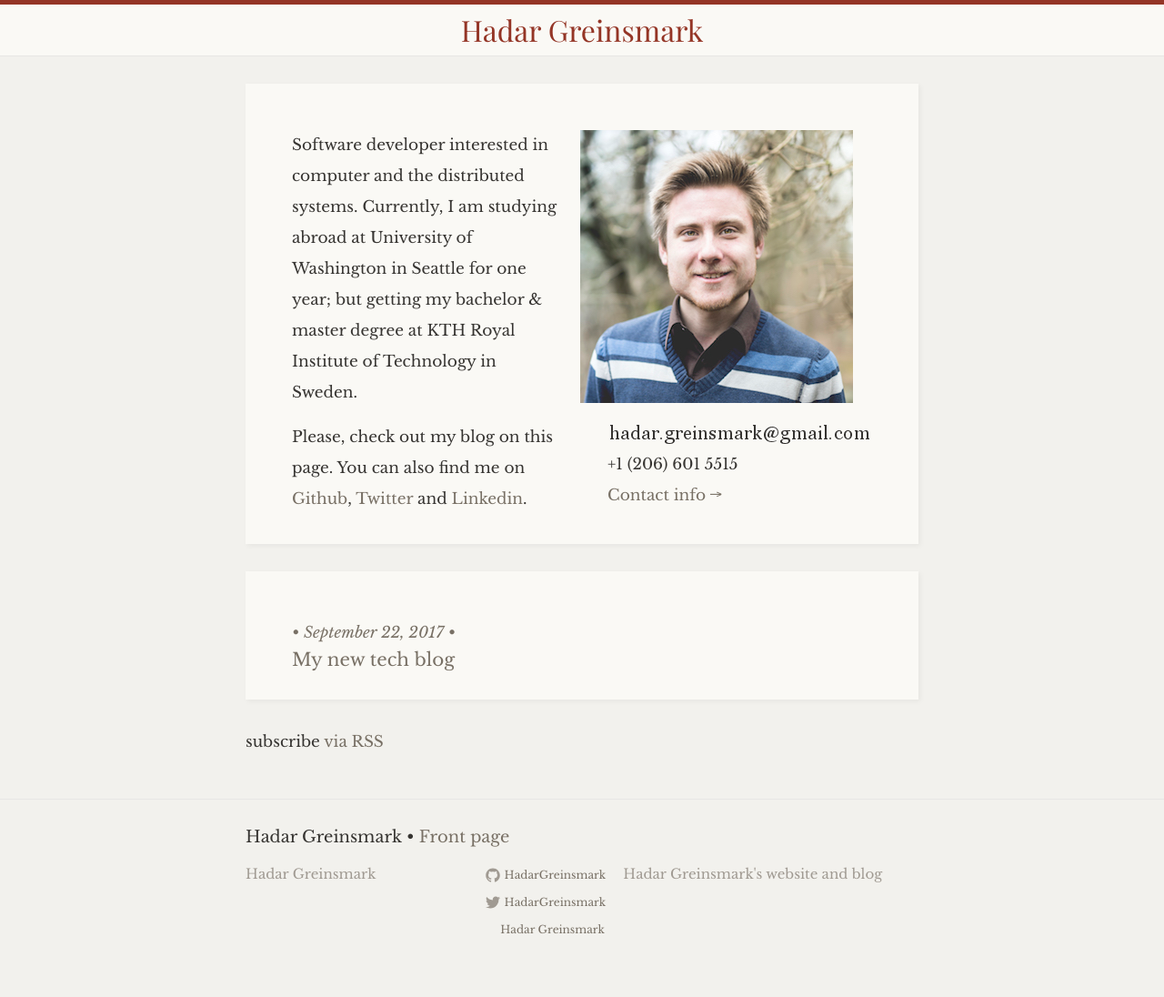
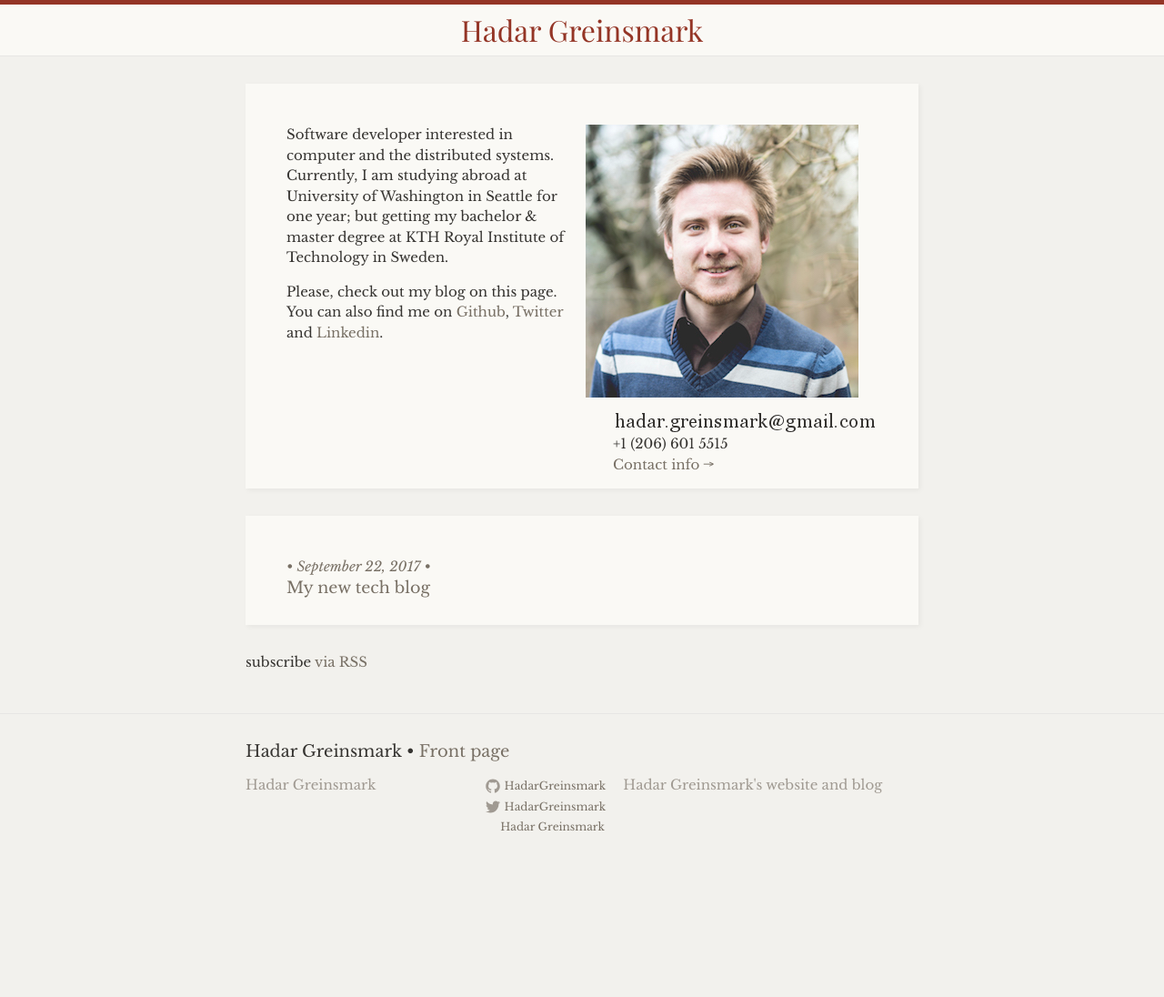
Before and after one commit to HadarGreinsmark/hadargreinsmark.github.io, a Jekyll site: the page built from index.html, in a window 1280 px wide. Shown: the whole page at 91% size. Built offline with Jekyll 4.4.1, drawn with Linux system fonts in a browser that asks for light colours; some web fonts are replaced; after the commit the page ends 980 px from its top, so only the background shows below that.

Commit message:
Tweak stylesheets

```diff
--- a/_sass/_base.scss
+++ b/_sass/_base.scss
@@ -250,6 +250,7 @@ blockquote {
 pre,
 code {
     font-size: 15px;
+    line-height: 1.2;
     border: 1px solid $grey-color-light;
     border-radius: 3px;
     background-color: #eef;
--- a/css/main.scss
+++ b/css/main.scss
@@ -21,9 +21,9 @@ $font-path-file-name: {{ site.baseurl }}/assets/fonts/$font-name/$font-name;
 
 // Our variables
 $base-font-family: "Libre Baskerville", Baskerville, "Book Antiqua", Georgia, Times, serif;
-$base-font-size:   17px;
-$base-font-weight: 400;
-$base-line-height: 2;
+$base-font-size:   15px;
+$base-font-weight: 100;
+$base-line-height: 1.5;
 
 $small-font-size:  $base-font-size * 0.875;
 
```
